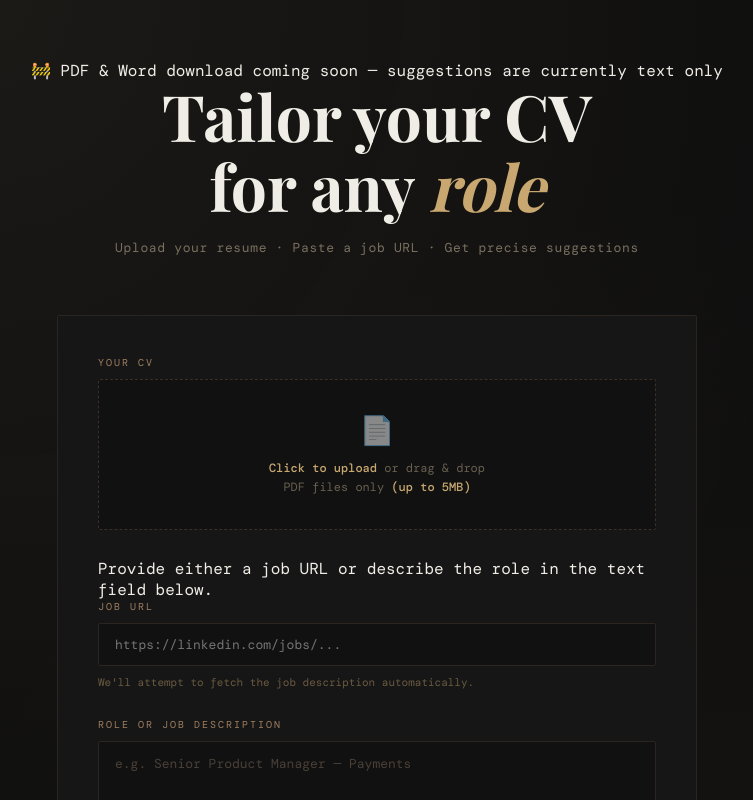
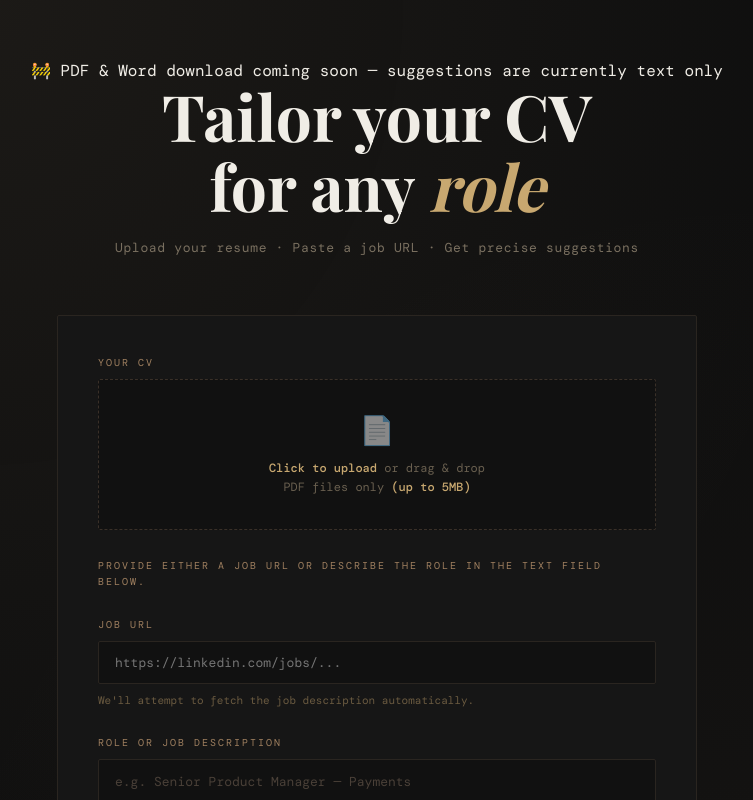
Before and after one commit to PP2904/CV-rewriter-mvp, a React (Create React App) app in the folder frontend/: page / in a window 1280 px wide. Shown: the top 800 px of the page, without its empty margins (263-1016 px from the left). Built offline with nearby package versions, Linux system fonts and the light colour scheme; a web font is replaced by a local one.

Commit message:
css update

```diff
--- a/frontend/src/App.css
+++ b/frontend/src/App.css
@@ -45,15 +45,6 @@
   z-index: 1000;
 }
 
-.field-hint {
-  font-size: 10px;
-  letter-spacing: 0.2em;
-  text-transform: uppercase;
-  color: #a08060;
-  margin-bottom: 28px;
-  line-height: 1.6;
-}
-
 @keyframes App-logo-spin {
   from {
     transform: rotate(0deg);
--- a/frontend/src/App.js
+++ b/frontend/src/App.js
@@ -271,6 +271,15 @@ const styles = `
     margin-top: 20px;
     line-height: 1.6;
   }
+
+  .field-hint {
+  font-size: 10px;
+  letter-spacing: 0.2em;
+  text-transform: uppercase;
+  color: #a08060;
+  margin-bottom: 28px;
+  line-height: 1.6;
+}
 
   .privacy-report {
     width: 100%;
```
